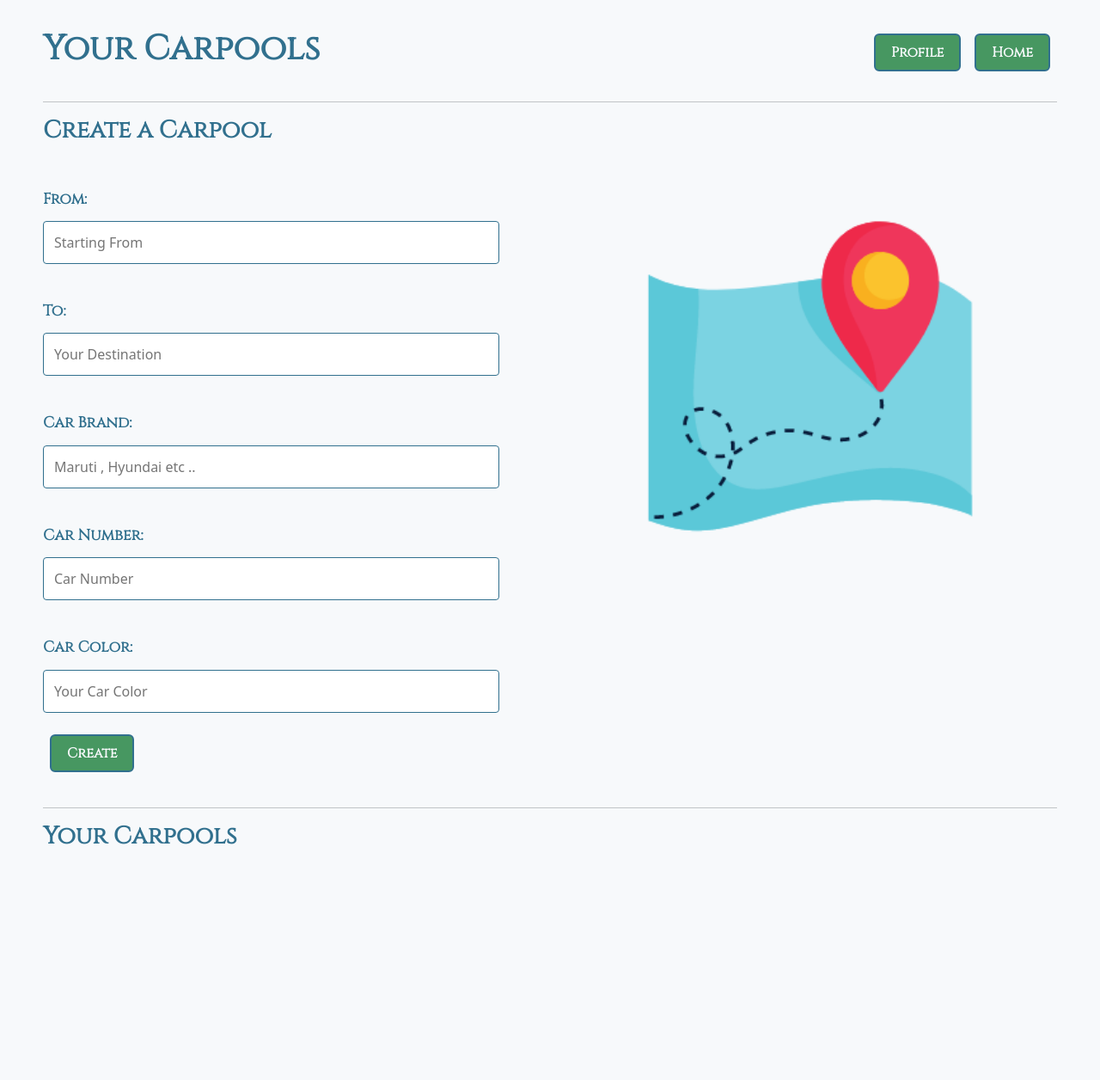
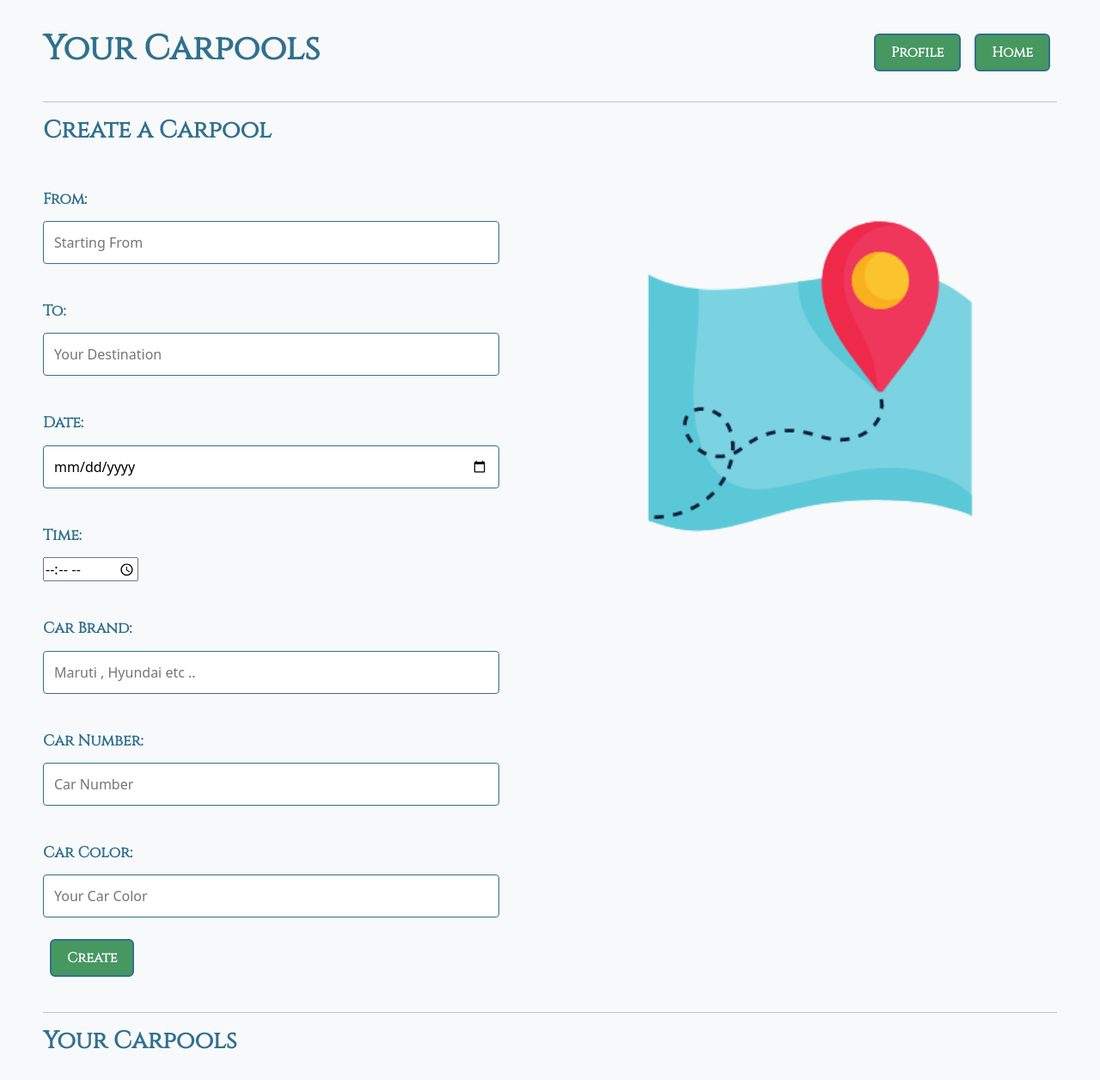
Before and after one commit to SmitPanchal61/CarPool, a Django app: page /carpools in a window 1280 px wide. Shown: the whole page at 86% size. Before the commit the page ends 982 px from the top, so only its background shows below. Run offline with Django 4.2, Linux system fonts and the light colour scheme; data comes from the database, SQL or seed files in the repository; both versions use the stored data as it was after the commit.

Commit message:
added date and time fields

```diff
--- a/home/models.py
+++ b/home/models.py
@@ -26,6 +26,8 @@ class userInfo(models.Model):
 class userCarpools(models.Model):
     start = models.CharField(max_length=90)
     to = models.CharField(max_length=90)
+    poolDate = models.DateField(default=datetime.date.today)
+    poolTime = models.TimeField(default=datetime.time)
     brand = models.TextField()
     carNo = models.TextField(max_length=10)
     price = models.IntegerField(default=0)
--- a/home/templates/carpools.html
+++ b/home/templates/carpools.html
@@ -50,7 +50,7 @@
                     <input type="text" id="to" name="to" placeholder="Your Destination">
                 </div>
             </div>
-            <!-- <div class="row">
+            <div class="row">
                 <div class="col-10">
                     <label for="date">Date:</label>
                 </div>
@@ -65,7 +65,7 @@
                 <div class="col-90">
                     <input type="time" id="time" name="poolTime" placeholder="Time of Carpool">
                 </div>
-            </div> -->
+            </div>
             <div class="row">
                 <div class="col-10">
                     <label for="brand">Car Brand:</label>
--- a/home/views.py
+++ b/home/views.py
@@ -1,3 +1,5 @@
+from datetime import date, datetime
+from multiprocessing import pool
 from django.shortcuts import render,redirect
 from django.http import HttpResponse
 from django.contrib.auth.models import User, auth
@@ -7,6 +9,7 @@ from django.conf import settings
 from geopy.geocoders import Nominatim
 from geopy import distance
 from django.contrib.auth.decorators import login_required
+from datetime import datetime
 
 # Create your views here.
 
@@ -138,6 +141,8 @@ def carpools(request):
     if request.method == 'POST':
         start = request.POST['start']
         to = request.POST['to']
+        poolDate = request.POST['poolDate']
+        poolTime = request.POST['poolTime']
         brand = request.POST['brand']
         carNo = request.POST['carNo']
         color = request.POST['color']
@@ -161,7 +166,7 @@ def carpools(request):
         else:
             price = (((travelDist/milage)*petrol)*0.25)+mnt
 
-        carpoolInfo = userCarpools(start=start , to=to , brand=brand , carNo=carNo , price=price ,  color=color , user_id=active_user_id)
+        carpoolInfo = userCarpools(start=start , to=to , poolDate=poolDate , poolTime=poolTime , brand=brand , carNo=carNo , price=price ,  color=color , user_id=active_user_id)
         carpoolInfo.save()
 
     carpoolData = userCarpools.objects.filter(user_id=active_user_id).values()
```
Also changed, not shown: db.sqlite3, home/migrations/0002_usercarpools_pooldate_usercarpools_pooltime.py (added).
